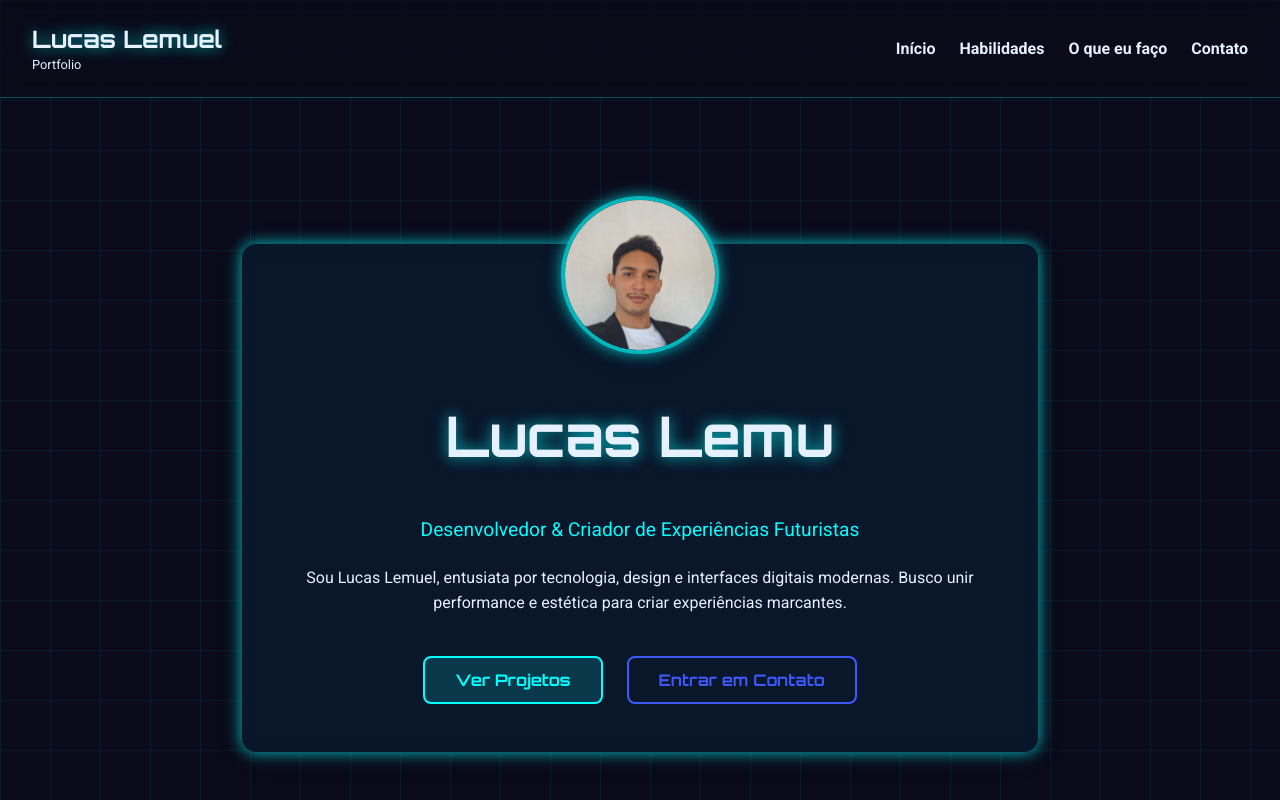
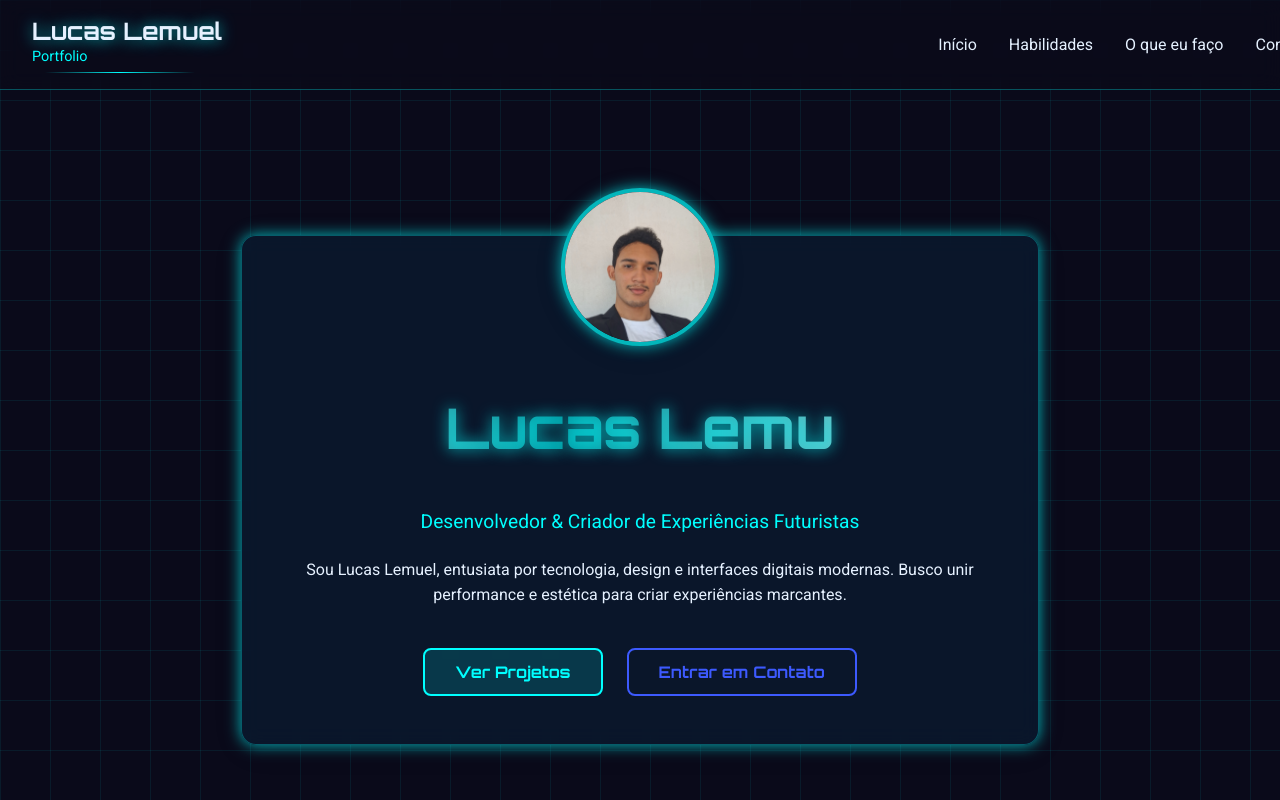
Before and after one commit to Lucas10Lemus/meusite-LucasL, a React (Vite) app: page / in a window 1280 px wide. Shown: the top 800 px of the page. Built offline with nearby package versions, Linux system fonts and the light colour scheme.

Commit message:
ainda mudacas

```diff
--- a/src/components/EducationPanel.jsx
+++ b/src/components/EducationPanel.jsx
@@ -19,7 +19,7 @@ const education = [
 
 const EducationPanel = () => (
     <section id="education" className="education-panel">
-        <h2>Formação Acadêmica</h2>
+        <h2 className="animated-text-glow">Formação Acadêmica</h2>
         {education.map((item, index) => (
             <div key={index} className="education-item">
                 <div className="education-icon">{item.icon}</div>
--- a/src/components/Footer.jsx
+++ b/src/components/Footer.jsx
@@ -5,7 +5,7 @@ import { FaGithub, FaLinkedin, FaInstagram } from 'react-icons/fa';
 const Footer = () => {
     return (
         <footer id="contact" className="footer">
-            <h2 className="footer-title">Conecte-se Comigo</h2>
+            <h2 className="footer-title animated-text-glow">Conecte-se Comigo</h2>
             <div className="social-icons">
                 <a href="https://github.com/seu-usuario" target="_blank" rel="noopener noreferrer" aria-label="GitHub">
                     <FaGithub />
--- a/src/components/Footer.scss
+++ b/src/components/Footer.scss
@@ -3,9 +3,24 @@
     background-color: rgba($background-color, 0.8);
     backdrop-filter: blur(5px);
     text-align: center;
-    border-top: 1px solid $border-color;
     margin-top: 4rem;
+    position: relative; // Necessário para o pseudo-elemento
+    border-top: 1px solid $border-color; // Linha base
 
+    // Efeito de feixe de luz
+    &::before {
+        content: '';
+        position: absolute;
+        top: 0;
+        left: 0;
+        width: 150px; // Largura do feixe de luz (aumentada)
+        height: 1px; // Espessura da linha
+        background: linear-gradient(90deg, transparent, $primary-color, transparent);
+        animation: line-scan 5s linear infinite;
+    }
+}
+
+.footer {
     .footer-title {
         color: $accent-color;
         margin-bottom: 1.5rem;
--- a/src/components/Header.jsx
+++ b/src/components/Header.jsx
@@ -6,7 +6,7 @@ const Header = () => {
         <header className="header">
             <div className="logo">
                 <h1>Lucas Lemuel</h1>
-                <span>Portfolio</span>
+                <span className="animated-text-glow">Portfolio</span>
             </div>
             <nav className="navigation">
                 <ul>
--- a/src/components/Header.scss
+++ b/src/components/Header.scss
@@ -1,49 +1,70 @@
 .header {
-    background-color: rgba($background-color, 0.6);
-    backdrop-filter: blur(10px);
-    padding: 1.5rem 2rem;
     display: flex;
     justify-content: space-between;
     align-items: center;
+    padding: 1rem 2rem;
+    background-color: rgba($background-color, 0.6);
+    backdrop-filter: blur(10px);
     border-bottom: 1px solid $border-color;
     position: sticky;
     top: 0;
-    z-index: 100;
     width: 100%;
-    box-sizing: border-box;
+    z-index: 1000;
 
     .logo {
+        position: relative; // Necessário para o feixe de luz
+        padding-bottom: 8px; // Espaço para a linha não sobrepor o texto
+
         h1 {
+            margin: 0;
             font-size: 1.5rem;
             color: $text-color;
-            margin: 0; // Ajustado para a nova paleta
-            text-shadow: $glow-primary; // Brilho ciano suave
         }
 
         span {
-            font-size: 0.8rem;
-            color: $text-color;
+            font-family: $font-body;
+            font-size: 0.9rem;
+            color: $primary-color;
+        }
+
+        // Efeito de feixe de luz
+        &::after {
+            content: '';
+            position: absolute;
+            bottom: 0;
+            left: 0;
+            width: 150px; // Largura do feixe de luz
+            height: 1px;
+            background: linear-gradient(90deg, transparent, $primary-color, transparent);
+            animation: line-scan 5s linear infinite;
         }
     }
 
-    .navigation ul {
-        list-style: none;
-        margin: 0;
-        padding: 0;
-        display: flex;
-        gap: 1.5rem;
+    .navigation {
+        ul {
+            list-style: none;
+            margin: 0;
+            padding: 0;
+            display: flex;
+            gap: 2rem;
+        }
 
         a {
+            text-decoration: none;
             color: $text-color;
-            font-weight: bold;
-            text-decoration: none;
+            font-family: $font-body;
+            font-size: 1rem;
+            padding: 5px 0;
             position: relative;
-            padding-bottom: 5px;
-            transition: color $transition-speed ease;
+            transition: color $transition-speed;
 
             &:hover {
-                color: $primary-color; // Ciano para o hover
-                text-shadow: $glow-primary; // Brilho ciano suave
+                color: $primary-color;
+                text-shadow: 0 0 5px rgba($primary-color, 0.7);
+
+                &::after {
+                    width: 100%;
+                }
             }
 
             &::after {
@@ -51,17 +72,10 @@
                 position: absolute;
                 bottom: 0;
                 left: 0;
-                width: 100%;
-                height: 2px;
+                width: 0;
+                height: 1px;
                 background-color: $primary-color;
-                transform: scaleX(0);
-                transform-origin: right;
-                transition: transform $transition-speed ease-out;
-            }
-
-            &:hover::after {
-                transform: scaleX(1);
-                transform-origin: left;
+                transition: width $transition-speed ease-out;
             }
         }
     }
--- a/src/components/Hero.jsx
+++ b/src/components/Hero.jsx
@@ -9,7 +9,7 @@ const Hero = () => {
                 <div className="profile-picture-container">
                     <img src={profilePicture} alt="Foto de Lucas L" className="profile-picture" />
                 </div>
-                <h1 className="hero-title">Lucas Lemu</h1>
+                <h1 className="hero-title animated-text-glow">Lucas Lemu</h1>
                 <p className="hero-subtitle">Desenvolvedor & Criador de Experiências Futuristas</p>
                 <p className="hero-description">
                     Sou Lucas Lemuel, entusiata por tecnologia, design e interfaces digitais modernas. Busco unir performance e estética para criar experiências marcantes.
--- a/src/components/Hero.scss
+++ b/src/components/Hero.scss
@@ -73,6 +73,34 @@
     font-size: 3.5rem;
     color: $text-color;
     text-shadow: $glow-primary;
+
+    &.animated-text-glow {
+        color: transparent;
+        -webkit-background-clip: text;
+        background-clip: text;
+        background-image: linear-gradient(90deg,
+                rgba($primary-color, 0.5),
+                #fff,
+                rgba($primary-color, 0.5));
+        background-size: 200% auto;
+        animation: text-shine 5s linear infinite;
+    }
+}
+
+@keyframes text-shine {
+    to {
+        background-position: -200% center;
+    }
+}
+
+@keyframes line-scan {
+    0% {
+        left: -20%; // Começa fora da tela à esquerda
+    }
+
+    100% {
+        left: 120%; // Termina fora da tela à direita
+    }
 }
 
 .hero-subtitle {
--- a/src/components/HobbiesPanel.jsx
+++ b/src/components/HobbiesPanel.jsx
@@ -5,7 +5,7 @@ import { FaVolleyballBall, FaDumbbell, FaCode, FaGamepad } from 'react-icons/fa'
 const HobbiesPanel = () => {
     return (
         <section id="o-que-eu-faco" className="hobbies-panel">
-            <h2>O que eu faço</h2>
+            <h2 className="animated-text-glow">O que eu faço</h2>
             <div className="activities-container">
                 <div className="activity-category">
                     <h3>Esportes & Lazer</h3>
```
